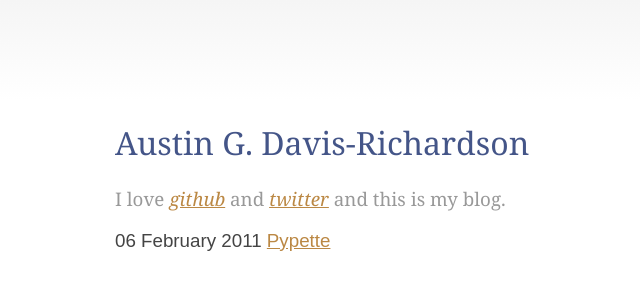
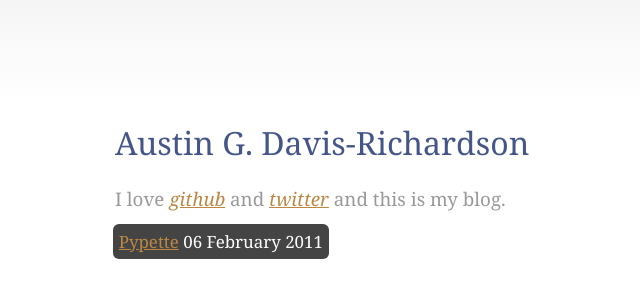
Before and after one commit to audy/audy.github.io, a Jekyll site: the page built from index.html, in a window 1280 px wide. Shown: the top 300 px of the page, without its empty margins (215-855 px from the left). Built offline with Jekyll 4.4.1, drawn with Linux system fonts in a browser that asks for light colours.

Commit message:
prettier yet

```diff
--- a/css/handheld.css
+++ b/css/handheld.css
@@ -5,4 +5,4 @@ h1{padding:0;font-size:1.8em;}
 p{text-align:justify;line-height:1.5em;}
 li{list-style-type:none;font-family:Georgia;}
 code{line-height:1em;}
-.posts span{display:block;font-size:.5em;color:#555;}
+.posts span{display:block;font-size:.5em;color:#555;font-size: 1em!important; color: #fff!important;}
--- a/css/master.css
+++ b/css/master.css
@@ -29,7 +29,6 @@ h1 {
   font-family: Georgia;
   font-weight: 100;
 }
-
 h2, h3 {
   color: #666;
   font-weight: 400;
@@ -51,7 +50,6 @@ code {
 .about {
   color: #999;
   font-family: Georgia;
-  font-size: 1.173em;
 }
 .about a {
   font-style: italic;
@@ -61,3 +59,17 @@ code {
   margin-top: 1em;
   color: #444;
 }
+.about, .posts { font-size: 1.173em; }
+.posts span {
+  background: #444;
+  width: auto;
+  padding: 6px;
+  margin-left: -2.5em;
+  color: #fff;
+  border-radius: 6px;
+  font-size: .9em;
+  vertical-align: center;
+  font-family: Georgia;
+}
+.posts li { list-style-type: none; }
+.post_link a { color: #eee; text-decoration: none;}
--- a/index.html
+++ b/index.html
@@ -6,13 +6,15 @@ title: Austin G. Davis-Richardson
   <h1>{{ page.title }}</h1>
 </div>
 
-<span class="about">
+<div class="about">
 I love <a href="http://www.github.com/audy">github</a> and <a href="http://www.twitter.com/audyyy/">twitter</a> and this is my blog.
-</span>
+</div>
 
-<div class="posts">
+<ul class="posts">
   {% for post in site.posts %}
-    {{ post.date | date_to_long_string }}
-    <a href="{{ post.url }}">{{ post.title }}</a>
+
+    <li><span><a href={{post.url}}>{{ post.title }}</a>
+    {{ post.date | date_to_long_string }}</span>
+  </li>
   {% endfor %}
-</div>
+</ul>
```
